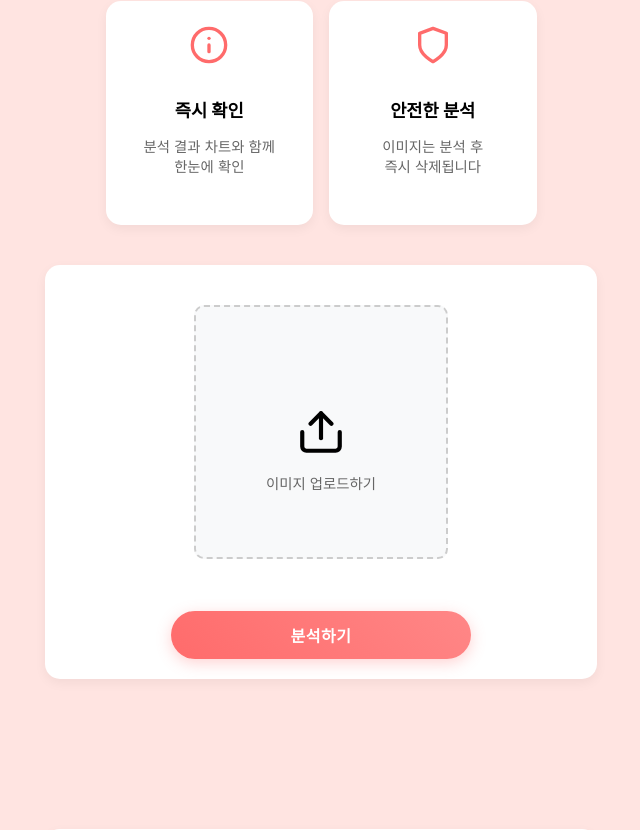
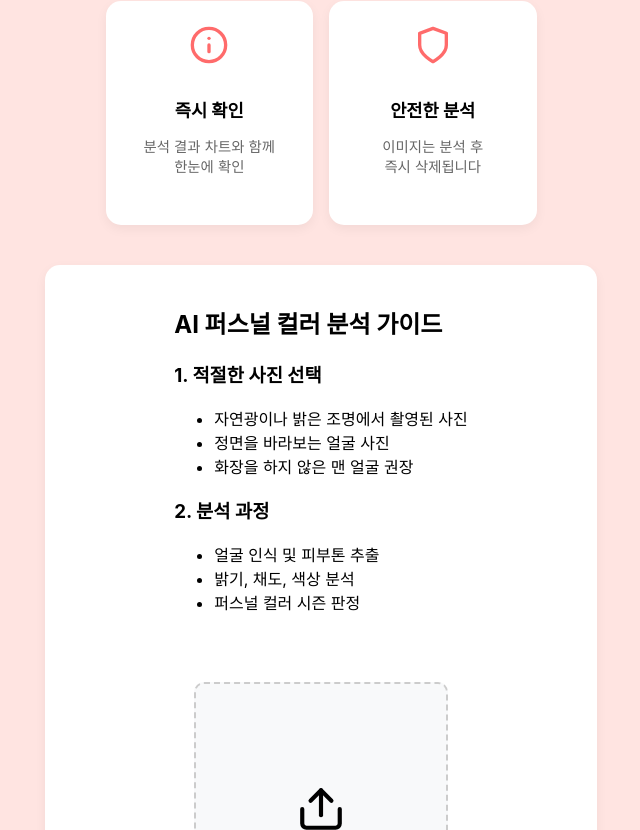
Before and after one commit to Mingjaam/Pcolorweb, a React (Create React App) app: page / in a window 1280 px wide. Shown: the part 600-1430 px from the top of the page, without its empty margins (319-959 px from the left). Built offline with nearby package versions, Linux system fonts and the light colour scheme.

Commit message:
테스트

```diff
--- a/src/App.css
+++ b/src/App.css
@@ -1329,3 +1329,17 @@ button {
         font-size: 0.9rem;
     }
 }
+
+.analysis-time-notice {
+    text-align: center;
+    color: #666;
+    font-size: 0.9rem;
+    margin-top: 1rem;
+    line-height: 1.5;
+}
+
+.loading-container span {
+    font-size: 1.1rem;
+    margin-bottom: 1rem;
+    color: #333;
+}
--- a/src/App.js
+++ b/src/App.js
@@ -216,6 +216,27 @@ function UploadPage() {
             </section>
 
             <section className="upload-section">
+                <div className="upload-guide">
+                    <h2>AI 퍼스널 컬러 분석 가이드</h2>
+                    <div className="guide-steps">
+                        <div className="guide-step">
+                            <h3>1. 적절한 사진 선택</h3>
+                            <ul>
+                                <li>자연광이나 밝은 조명에서 촬영된 사진</li>
+                                <li>정면을 바라보는 얼굴 사진</li>
+                                <li>화장을 하지 않은 맨 얼굴 권장</li>
+                            </ul>
+                        </div>
+                        <div className="guide-step">
+                            <h3>2. 분석 과정</h3>
+                            <ul>
+                                <li>얼굴 인식 및 피부톤 추출</li>
+                                <li>밝기, 채도, 색상 분석</li>
+                                <li>퍼스널 컬러 시즌 판정</li>
+                            </ul>
+                        </div>
+                    </div>
+                </div>
                 <div className={`upload-box ${image ? 'has-image' : ''}`}>
                     <label htmlFor="image-upload" className="upload-label">
                         <svg
@@ -263,8 +284,7 @@ function UploadPage() {
                                 <span>이미지 분석 중입니다</span>
                                 <div className="loading-spinner"></div>
                                 <p className="loading-description">
-                                    얼굴 인식 및 피부톤 분석이 진행 중입니다.<br/>
-                                    잠시만 기다려주세요.
+                                    {analysisMessage}
                                 </p>
                             </div>
                         ) : (
```
